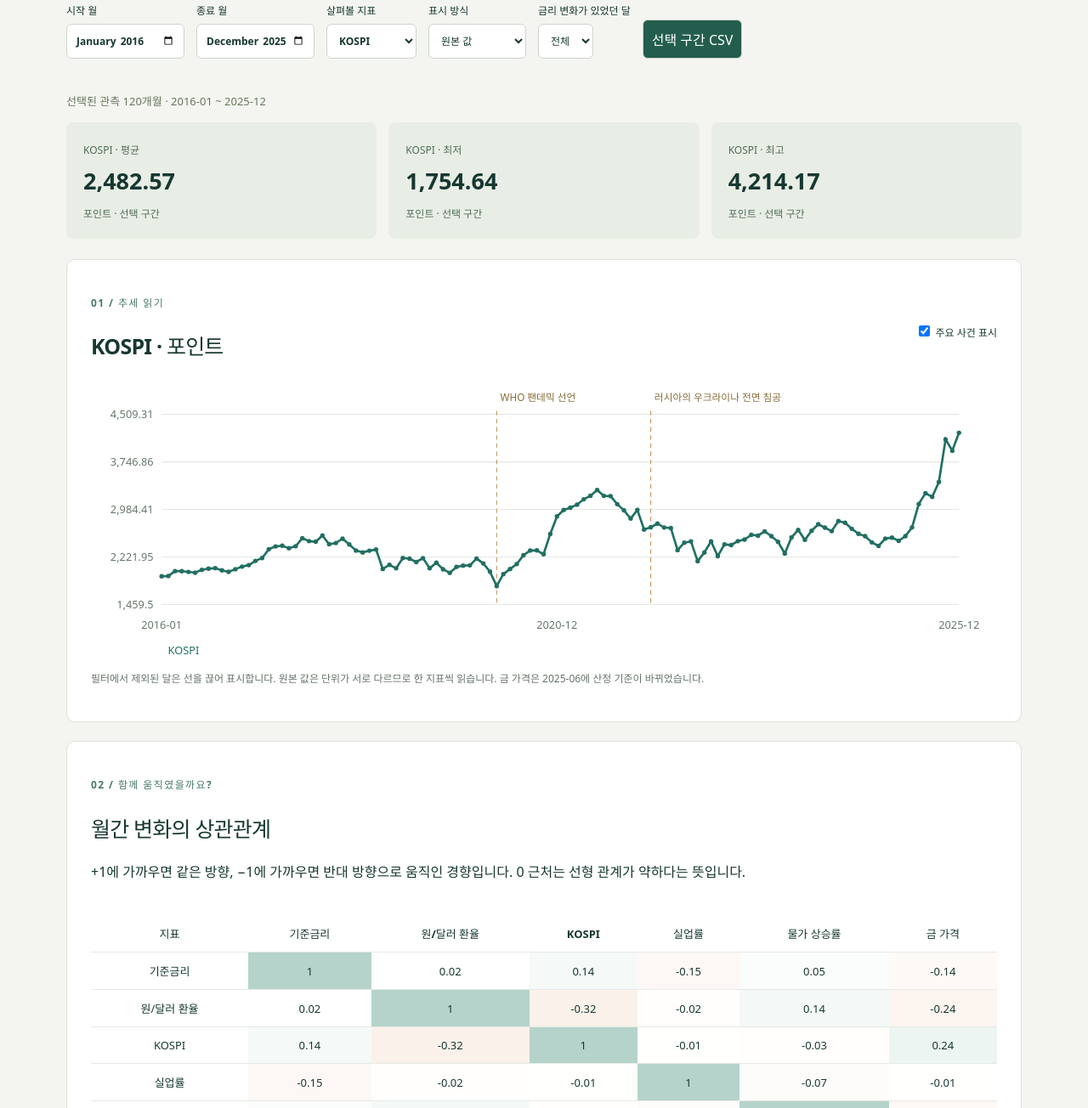
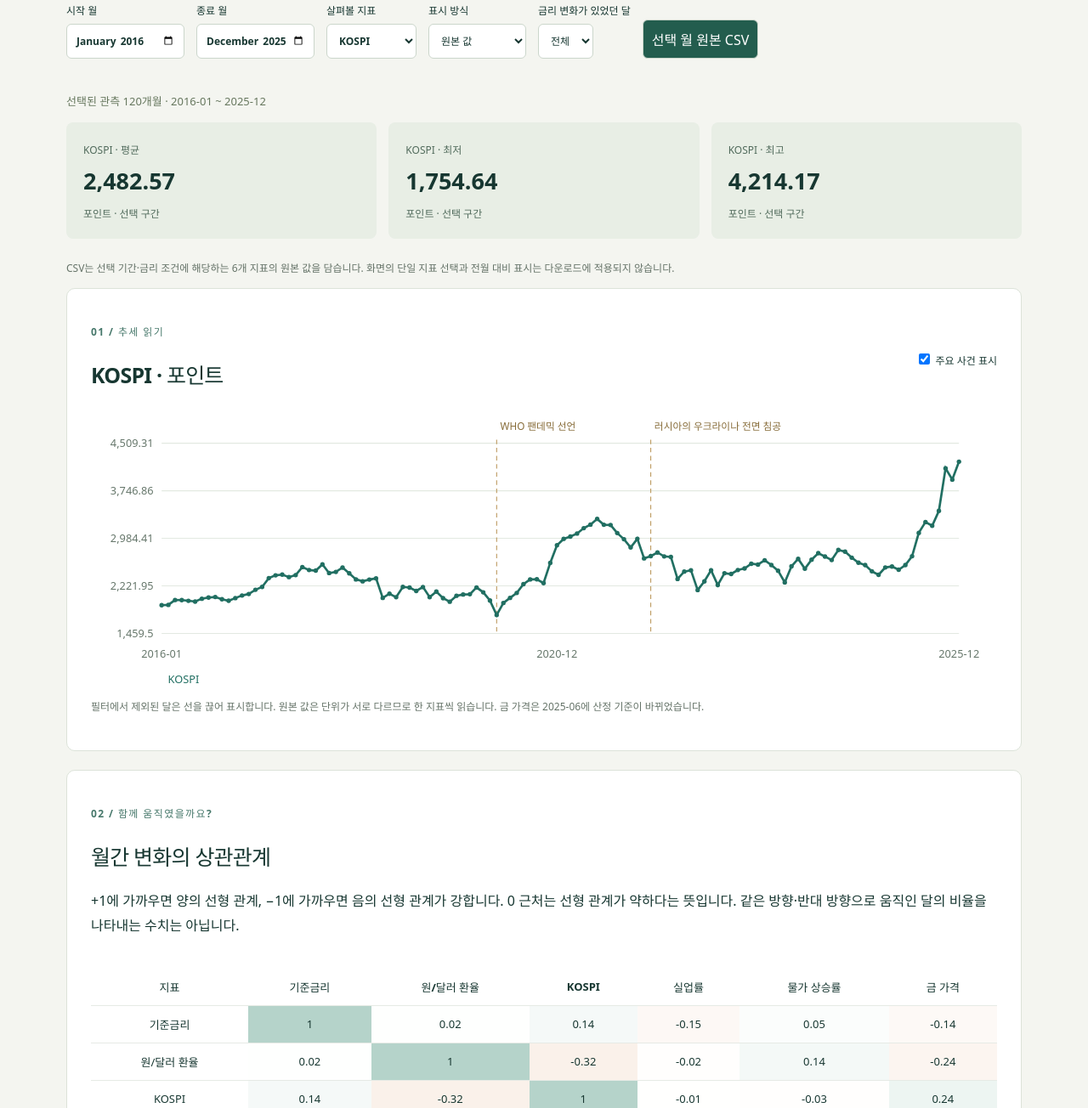
Before and after one commit to leeds86/m1-1, a plain HTML site: page web/index.html in a window 1280 px wide. Shown: the part 559-1863 px from the top of the page at 85% size. Drawn offline with Linux system fonts and the light colour scheme.

Commit message:
Finalize mission report and dashboard deliverables

```diff
--- a/web/app.js
+++ b/web/app.js
@@ -12,8 +12,9 @@
 for(const b of bands)svg.append(el('line',{x1:x(b.index),x2:x(b.index),y1:y(b.low),y2:y(b.high),stroke:'#bb935b','stroke-width':8,opacity:.35}));
 lines.forEach((l,j)=>{const color=l.color||['#216f62','#dd8a41','#708bb0'][j%3];let path='',open=false; l.values.forEach((v,i)=>{if(Number.isFinite(v)){path+=`${open?'L':'M'}${x(i)},${y(v)} `;open=true;svg.append(el('circle',{cx:x(i),cy:y(v),r:2.5,fill:color}))}else open=false});svg.append(el('path',{d:path,fill:'none',stroke:color,'stroke-width':2.5}));svg.append(el('text',{x:85+j*240,y:305,fill:color,'font-size':12},l.label))});host.append(svg)}
 function table(headers,rows){const t=document.createElement('table'),head=t.createTHead().insertRow();headers.forEach(h=>{const c=document.createElement('th');c.textContent=h;head.append(c)});const body=t.createTBody();rows.forEach(row=>{const r=body.insertRow();row.forEach(v=>r.insertCell().textContent=v)});return t}
-function selected(){return data.dates.map((d,i)=>i).filter(i=>{const d=data.dates[i],r=data.changes.base_rate[i],reg=$('regime').value;return d>=$('start').value&&d<=$('end').value&&(reg==='all'||reg==='up'&&r>0||reg==='down'&&r<0||reg==='same'&&r===0)})}
-function render(){const idx=selected(),key=$('indicator').value,mode=$('mode').value;const price=['usdkrw','kospi','gold_usd'].includes(key),unit=mode==='levels'?data.units[key]:(price?'%':'%p');$('status').textContent=`선택된 관측 ${idx.length}개월 · ${$('start').value} ~ ${$('end').value}`;$('download').disabled=!idx.length;
+function periodError(){const start=$('start').value,end=$('end').value;const month=/^\d{4}-(0[1-9]|1[0-2])$/;if(!month.test(start)||!month.test(end))return '시작 월과 종료 월을 모두 선택해 주세요.';if(start>end)return '시작 월은 종료 월보다 늦을 수 없습니다.';if(start<data.dates[0]||end>data.dates[data.dates.length-1])return '2016-01부터 2025-12 사이의 기간을 선택해 주세요.';return ''}
+function selected(){if(periodError())return [];return data.dates.map((d,i)=>i).filter(i=>{const d=data.dates[i],r=data.changes.base_rate[i],reg=$('regime').value;return d>=$('start').value&&d<=$('end').value&&(reg==='all'||reg==='up'&&r>0||reg==='down'&&r<0||reg==='same'&&r===0)})}
+function render(){const idx=selected(),key=$('indicator').value,mode=$('mode').value;const price=['usdkrw','kospi','gold_usd'].includes(key),unit=mode==='levels'?data.units[key]:(price?'%':'%p');$('status').textContent=periodError()||`선택된 관측 ${idx.length}개월 · ${$('start').value} ~ ${$('end').value}`;$('download').disabled=!idx.length;
 const vals=idx.map(i=>data[mode][key][i]);$('cards').replaceChildren();for(const [name,value]of [['평균',mean(vals)],['최저',vals.length?Math.min(...vals):NaN],['최고',vals.length?Math.max(...vals):NaN]]){const card=document.createElement('div');card.className='card';const label=document.createElement('span');label.textContent=`${data.labels[key]} · ${name}`;const big=document.createElement('strong');big.textContent=fmt(value);const small=document.createElement('span');small.textContent=`${unit} · 선택 구간`;card.append(label,big,small);$('cards').append(card)}
 $('trend-title').textContent=`${data.labels[key]} · ${unit}`;
 // Keep the full date axis: excluded months are gaps, never adjacent observations.
--- a/web/index.html
+++ b/web/index.html
@@ -3,10 +3,11 @@
 <body><header><a class="brand" href="#">경제를 읽는 첫걸음</a><span>ECONOMIC NOTEBOOK · 2016—2025</span></header>
 <main><section class="hero"><p class="eyebrow">초보 투자자를 위한 데이터 탐색</p><h1>경제의 흐름을 읽고,<br>숫자로 확인하세요.</h1><p>금리, 환율, 주가가 언제 함께 움직였는지 살펴보세요.<br>과거의 관계는 이해의 출발점이며 미래의 약속은 아닙니다.</p><div class="badges"><span>10년의 기록</span><span>6개 경제지표</span><span>한국은행 · 세계은행</span></div></section>
 <aside class="notice">분석 기준: 2025년 12월까지의 자료입니다. 실시간 시세나 현재 투자 전망을 제공하지 않습니다.</aside>
-<section class="controls" aria-label="분석 조건"><label>시작 월<input id="start" type="month" value="2016-01" min="2016-01" max="2025-12"></label><label>종료 월<input id="end" type="month" value="2025-12" min="2016-01" max="2025-12"></label><label>살펴볼 지표<select id="indicator"></select></label><label>표시 방식<select id="mode"><option value="levels">원본 값</option><option value="changes">전월 대비 변화</option></select></label><label>금리 변화가 있었던 달<select id="regime"><option value="all">전체</option><option value="up">인상</option><option value="same">동결</option><option value="down">인하</option></select></label><button id="download">선택 구간 CSV</button></section>
+<section class="controls" aria-label="분석 조건"><label>시작 월<input id="start" type="month" value="2016-01" min="2016-01" max="2025-12"></label><label>종료 월<input id="end" type="month" value="2025-12" min="2016-01" max="2025-12"></label><label>살펴볼 지표<select id="indicator"></select></label><label>표시 방식<select id="mode"><option value="levels">원본 값</option><option value="changes">전월 대비 변화</option></select></label><label>금리 변화가 있었던 달<select id="regime"><option value="all">전체</option><option value="up">인상</option><option value="same">동결</option><option value="down">인하</option></select></label><button id="download" aria-describedby="download-note">선택 월 원본 CSV</button></section>
 <p id="status" role="status">자료를 읽는 중입니다.</p><section id="cards" class="cards"></section>
+<p id="download-note" class="hint">CSV는 선택 기간·금리 조건에 해당하는 6개 지표의 원본 값을 담습니다. 화면의 단일 지표 선택과 전월 대비 표시는 다운로드에 적용되지 않습니다.</p>
 <section class="panel"><div class="heading"><div><p class="eyebrow">01 / 추세 읽기</p><h2 id="trend-title">월별 추세</h2></div><label><input type="checkbox" id="events" checked> 주요 사건 표시</label></div><div id="trend" class="chart"></div><p id="trend-note" class="hint"></p></section>
-<section class="panel"><p class="eyebrow">02 / 함께 움직였을까요?</p><h2>월간 변화의 상관관계</h2><p>+1에 가까우면 같은 방향, −1에 가까우면 반대 방향으로 움직인 경향입니다. 0 근처는 선형 관계가 약하다는 뜻입니다.</p><div id="matrix" class="table-wrap"></div><p class="hint">가격은 변화율(%), 금리·물가상승률·실업률은 차이(%p)를 비교합니다. 기간과 금리 필터가 적용됩니다. 상관관계는 원인을 입증하지 않습니다.</p></section>
+<section class="panel"><p class="eyebrow">02 / 함께 움직였을까요?</p><h2>월간 변화의 상관관계</h2><p>+1에 가까우면 양의 선형 관계, −1에 가까우면 음의 선형 관계가 강합니다. 0 근처는 선형 관계가 약하다는 뜻입니다. 같은 방향·반대 방향으로 움직인 달의 비율을 나타내는 수치는 아닙니다.</p><div id="matrix" class="table-wrap"></div><p class="hint">가격은 변화율(%), 금리·물가상승률·실업률은 차이(%p)를 비교합니다. 기간과 금리 필터가 적용됩니다. 상관관계는 원인을 입증하지 않습니다.</p></section>
 <section class="panel"><p class="eyebrow">03 / 시차와 사건</p><h2>한 달 뒤에도 같은 관계일까요?</h2><div id="lags" class="table-wrap"></div><p class="hint">전체 120개월 고정 분석입니다. 이번 달 금리 변화와 k개월 후 가격 변화의 상관입니다. 여러 시차 중 가장 큰 값도 예측력을 입증하지 않습니다.</p><div id="event-list"></div></section>
 <section class="panel"><p class="eyebrow">04 / 환율의 구성</p><h2>추세, 계절 성분, 불규칙한 변화</h2><label>분해 성분<select id="component"><option value="trend">장기 추세</option><option value="seasonal">계절 성분</option><option value="residual">잔차</option></select></label><div id="decomposition" class="chart"></div><p class="hint">2016~2025년 전체 자료로 STL(12개월)을 계산했습니다. 위 필터는 적용되지 않습니다. 계절 성분이 나타나도 매년 반복된다고 보장하지 않습니다.</p></section>
 <section class="panel"><p class="eyebrow">05 / 예측의 한계 배우기</p><h2>미래를 가려 놓고 예측해 보기</h2><p>2025년 말에 서 있다고 가정한 환율 예측 실험입니다. 마지막 값 유지와 지수평활을 비교합니다.</p><div id="forecast" class="chart"></div><div id="scores" class="table-wrap"></div><p class="hint">MAE는 예측과 실제 값의 차이 크기를 평균한 값입니다(원/USD). 오차 막대는 과거 오차 10~90백분위이며 확률을 보장하는 신뢰구간이 아닙니다. 개정된 자료를 사용해 당시 정보집합을 완전히 재현하지 못합니다. 이 구역은 전체 기간 고정입니다.</p></section>
```
Also changed, not shown: 3 other files.
